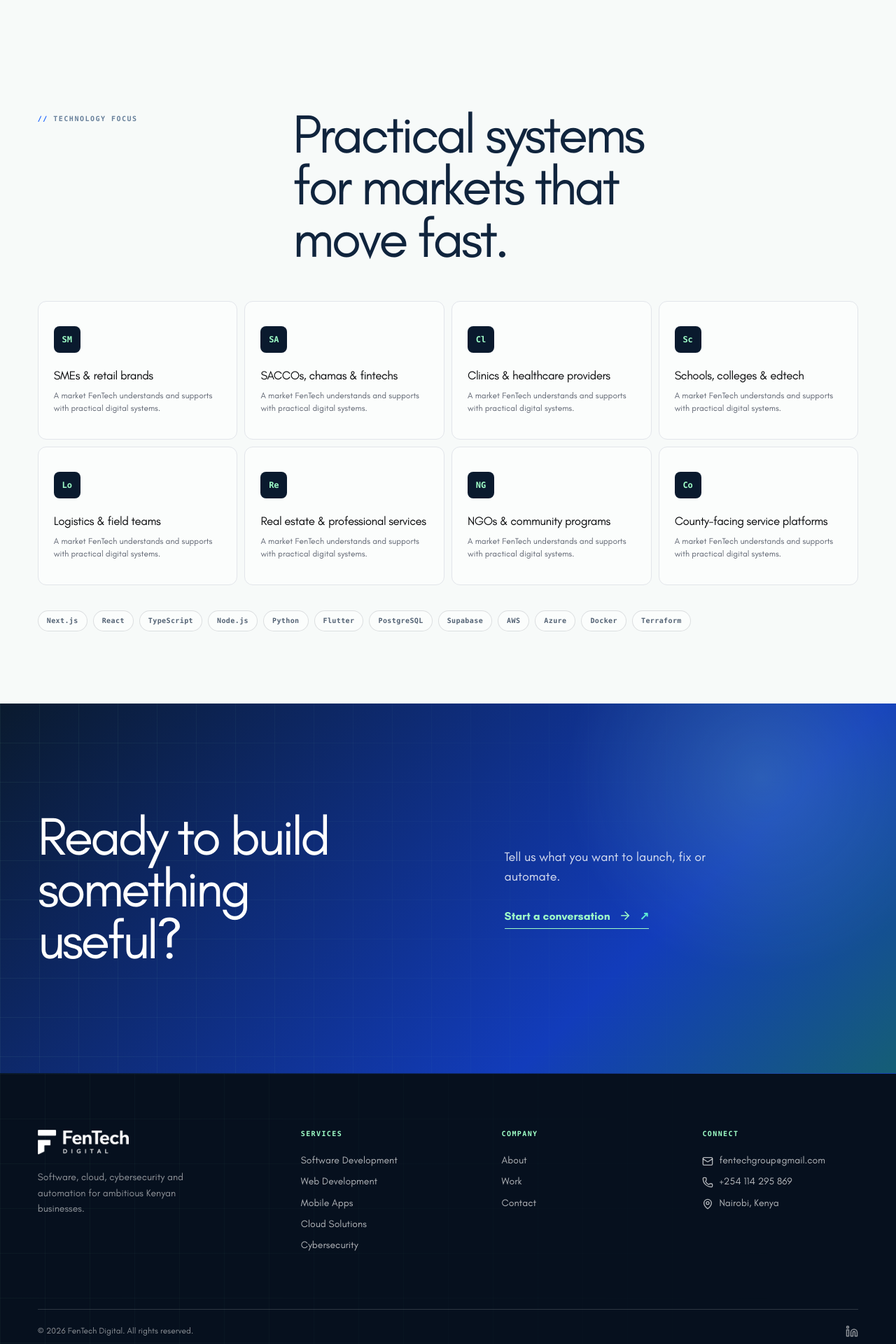
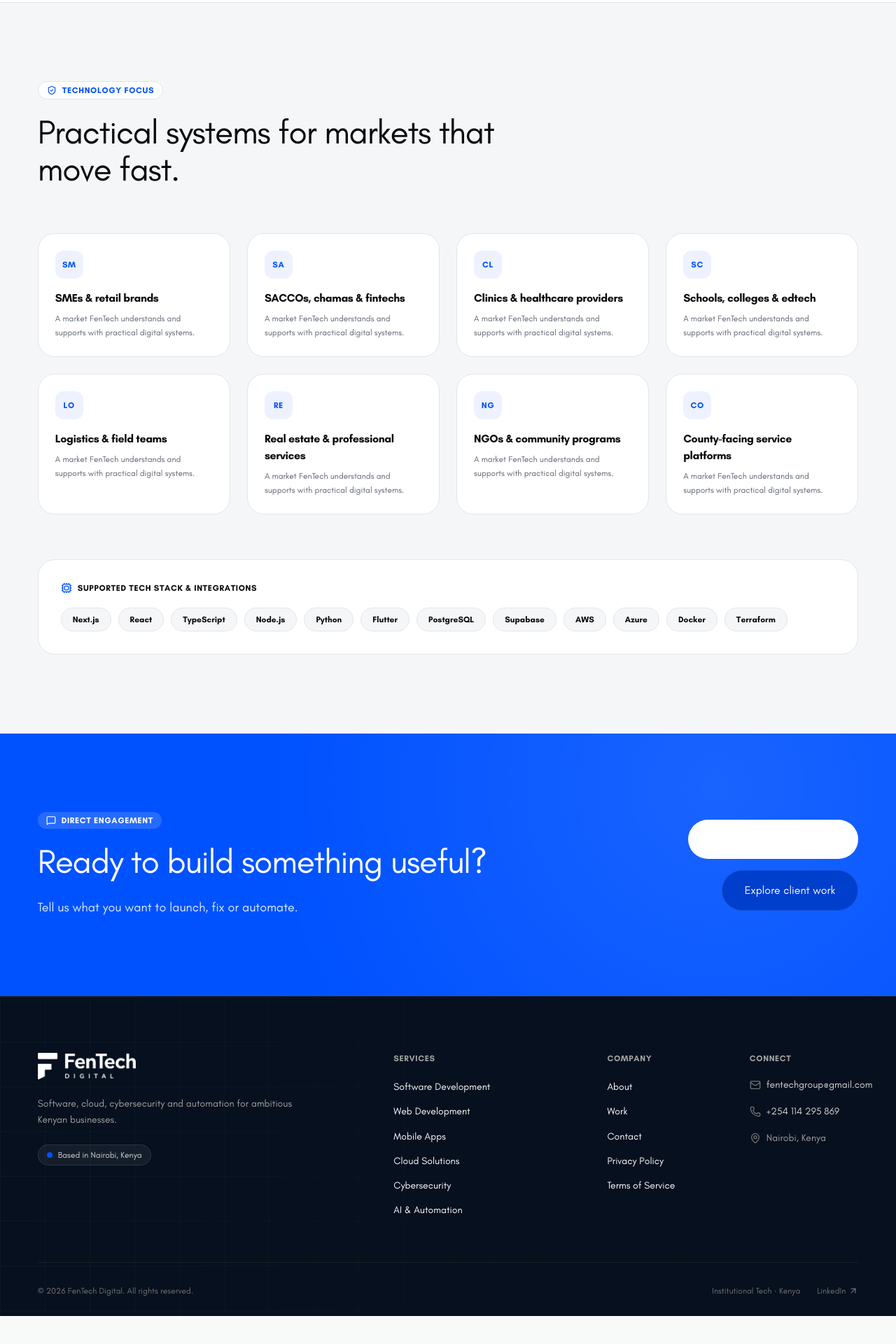
Before and after one commit to Felix273/fentech-digital, a Next.js app: page / in a window 1280 px wide. Shown: the part 6920-8840 px from the top of the page at 70% size. After the commit the page ends 8800 px from the top, so only its background shows below. Built offline with nearby package versions, Linux system fonts and the light colour scheme; no server answers.

Commit message:
feat: complete homepage redesign with coinbase aesthetic

```diff
--- a/components/CTASection.tsx
+++ b/components/CTASection.tsx
@@ -1,21 +1,55 @@
 "use client";
 
 import Link from "next/link";
-import { ArrowRight } from "lucide-react";
+import { ArrowRight, MessageSquare } from "lucide-react";
 import type { HomepageContent } from "@/lib/cms-content";
 
 export default function CTASection({ content }: { content: HomepageContent }) {
   return (
-    <section className="section section-purple">
-      <div className="shell cta-band">
-        <h2 className="headline">
-          {content.ctaTitle}
-        </h2>
-        <div>
-          <p>{content.ctaBody}</p>
-          <Link href="/contact" className="arrow-link arrow-light">
-            Start a conversation <ArrowRight size={18} />
-          </Link>
+    <section className="py-20 md:py-28 bg-[#0052FF] text-white relative overflow-hidden">
+      {/* Background radial highlight */}
+      <div
+        className="absolute inset-0 opacity-10 pointer-events-none"
+        style={{
+          backgroundImage: "radial-gradient(circle at 80% 20%, #ffffff 0%, transparent 60%)"
+        }}
+      />
+
+      <div className="shell relative z-10">
+        <div className="grid grid-cols-1 lg:grid-cols-12 gap-8 lg:gap-12 items-center">
+
+          <div className="lg:col-span-7">
+            <div className="inline-flex items-center gap-2 px-3 py-1 rounded-full bg-white/15 text-white text-xs font-semibold tracking-wider uppercase mb-5 backdrop-blur-xs">
+              <MessageSquare className="w-3.5 h-3.5" />
+              <span>Direct Engagement</span>
+            </div>
+
+            <h2 className="text-3xl sm:text-4xl lg:text-5xl font-medium tracking-tight text-white leading-[1.12] mb-6">
+              {content.ctaTitle}
+            </h2>
+
+            <p className="text-lg text-blue-100 font-normal leading-relaxed max-w-xl">
+              {content.ctaBody}
+            </p>
+          </div>
+
+          <div className="lg:col-span-5 flex flex-col sm:flex-row lg:flex-col gap-4 lg:items-end">
+            <Link
+              href="/contact"
+              className="inline-flex items-center justify-center gap-2 px-8 py-4 rounded-full bg-white text-[#0052FF] font-semibold text-base hover:bg-slate-100 transition-all hover:shadow-lg w-full sm:w-auto"
+            >
+              <span>Start a conversation</span>
+              <ArrowRight className="w-4 h-4 ml-1" />
+            </Link>
+
+            <Link
+              href="/work"
+              className="inline-flex items-center justify-center gap-2 px-8 py-4 rounded-full bg-[#003ECC] text-white font-medium text-base hover:bg-[#0035B0] transition-colors border border-blue-400/20 w-full sm:w-auto"
+            >
+              <span>Explore client work</span>
+            </Link>
+          </div>
+
         </div>
       </div>
     </section>
--- a/components/Footer.tsx
+++ b/components/Footer.tsx
@@ -2,13 +2,15 @@
 
 import Link from "next/link";
 import Image from "next/image";
-import { Linkedin, Mail, MapPin, Phone } from "lucide-react";
+import { Linkedin, Mail, MapPin, Phone, ArrowUpRight } from "lucide-react";
 import type { PublicCmsContent, SiteSettingsContent } from "@/lib/cms-content";
 
 const companyLinks = [
   { href: "/about", label: "About" },
   { href: "/work", label: "Work" },
   { href: "/contact", label: "Contact" },
+  { href: "/privacy", label: "Privacy Policy" },
+  { href: "/terms", label: "Terms of Service" },
 ];
 
 export default function Footer({
@@ -19,57 +21,123 @@
   services: PublicCmsContent["services"];
 }) {
   return (
-    <footer>
+    <footer className="bg-[#0A0B0D] text-white pt-20 pb-12 border-t border-[#1E2025]">
       <div className="shell">
-        <div className="footer-grid">
-          <div className="footer-brand">
-            <Image src="/brand/fentech-logo.png" alt="FenTech Digital" width={160} height={43} />
-            <p>
-              {siteSettings.footerBrandLine}
+
+        {/* Main Grid */}
+        <div className="grid grid-cols-1 md:grid-cols-2 lg:grid-cols-12 gap-12 pb-16 border-b border-[#1E2025]">
+
+          {/* Brand Info */}
+          <div className="lg:col-span-5 flex flex-col items-start">
+            <Link href="/" className="mb-6 block" aria-label="FenTech Digital Home">
+              <Image
+                src="/brand/fentech-logo.png"
+                alt="FenTech Digital"
+                width={140}
+                height={38}
+                className="brightness-0 invert object-contain"
+              />
+            </Link>
+
+            <p className="text-sm text-neutral-400 font-normal leading-relaxed max-w-sm mb-6">
+              {siteSettings.footerBrandLine || "Engineering scalable software, cloud infrastructure, and fintech systems for modern African enterprises."}
             </p>
+
+            <div className="inline-flex items-center gap-2 px-3 py-1.5 rounded-full bg-white/[0.06] border border-white/10 text-xs text-neutral-300">
+              <span className="w-2 h-2 rounded-full bg-[#0052FF]"></span>
+              <span>Based in Nairobi, Kenya</span>
+            </div>
           </div>
 
-          <div className="footer-col">
-            <h3>Services</h3>
-            {services.slice(0, 5).map((service) => (
-              <Link key={service.id} href={`/services/${service.slug}`}>
-                {service.name}
-              </Link>
-            ))}
+          {/* Core Services */}
+          <div className="lg:col-span-3">
+            <h3 className="text-xs font-semibold text-neutral-400 uppercase tracking-wider mb-5">
+              Services
+            </h3>
+            <ul className="space-y-3">
+              {services.slice(0, 6).map((service) => (
+                <li key={service.id}>
+                  <Link
+                    href={`/services/${service.slug}`}
+                    className="text-sm text-neutral-300 hover:text-[#0052FF] transition-colors"
+                  >
+                    {service.name}
+                  </Link>
+                </li>
+              ))}
+            </ul>
           </div>
 
-          <div className="footer-col">
-            <h3>Company</h3>
-            {companyLinks.map((item) => (
-              <Link key={item.href} href={item.href}>
-                {item.label}
-              </Link>
-            ))}
+          {/* Company */}
+          <div className="lg:col-span-2">
+            <h3 className="text-xs font-semibold text-neutral-400 uppercase tracking-wider mb-5">
+              Company
+            </h3>
+            <ul className="space-y-3">
+              {companyLinks.map((item) => (
+                <li key={item.href}>
+                  <Link
+                    href={item.href}
+                    className="text-sm text-neutral-300 hover:text-[#0052FF] transition-colors"
+                  >
+                    {item.label}
+                  </Link>
+                </li>
+              ))}
+            </ul>
           </div>
 
-          <div className="footer-col">
-            <h3>Connect</h3>
-            <a href={`mailto:${siteSettings.email}`}>
-              <Mail size={16} style={{ display: "inline", marginRight: "8px" }} />
-              {siteSettings.email}
+          {/* Connect */}
+          <div className="lg:col-span-2">
+            <h3 className="text-xs font-semibold text-neutral-400 uppercase tracking-wider mb-5">
+              Connect
+            </h3>
+            <ul className="space-y-3.5 text-sm text-neutral-300">
+              <li>
+                <a
+                  href={`mailto:${siteSettings.email}`}
+                  className="inline-flex items-center gap-2 hover:text-[#0052FF] transition-colors"
+                >
+                  <Mail className="w-4 h-4 text-neutral-500" />
+                  <span className="truncate">{siteSettings.email}</span>
+                </a>
+              </li>
+              <li>
+                <a
+                  href={`tel:${siteSettings.phone.replace(/[^\d+]/g, "")}`}
+                  className="inline-flex items-center gap-2 hover:text-[#0052FF] transition-colors"
+                >
+                  <Phone className="w-4 h-4 text-neutral-500" />
+                  <span>{siteSettings.phone}</span>
+                </a>
+              </li>
+              <li className="inline-flex items-center gap-2 text-neutral-400">
+                <MapPin className="w-4 h-4 text-neutral-500 shrink-0" />
+                <span>{siteSettings.location}</span>
+              </li>
+            </ul>
+          </div>
+
+        </div>
+
+        {/* Footer Bottom Strip */}
+        <div className="pt-8 flex flex-col sm:flex-row items-center justify-between gap-4 text-xs text-neutral-500">
+          <span>© {new Date().getFullYear()} FenTech Digital. All rights reserved.</span>
+
+          <div className="flex items-center gap-6">
+            <span className="text-neutral-500">Institutional Tech · Kenya</span>
+            <a
+              href="https://linkedin.com"
+              target="_blank"
+              rel="noreferrer"
+              className="text-neutral-400 hover:text-white transition-colors flex items-center gap-1"
+            >
+              <span>LinkedIn</span>
+              <ArrowUpRight className="w-3.5 h-3.5" />
             </a>
-            <a href={`tel:${siteSettings.phone.replace(/[^\d+]/g, "")}`}>
-              <Phone size={16} style={{ display: "inline", marginRight: "8px" }} />
-              {siteSettings.phone}
-            </a>
-            <span>
-              <MapPin size={16} style={{ display: "inline", marginRight: "8px" }} />
-              {siteSettings.location}
-            </span>
           </div>
         </div>
 
-        <div className="footer-bottom">
-          <span>© {new Date().getFullYear()} FenTech Digital. All rights reserved.</span>
-          <a href="https://linkedin.com" target="_blank" rel="noreferrer">
-            <Linkedin size={18} />
-          </a>
-        </div>
       </div>
     </footer>
   );
--- a/components/PartnersSection.tsx
+++ b/components/PartnersSection.tsx
@@ -1,5 +1,6 @@
 "use client";
 
+import { ShieldCheck, Cpu } from "lucide-react";
 import type { HomepageContent, PublicCmsContent } from "@/lib/cms-content";
 
 export default function PartnersSection({
@@ -14,26 +15,64 @@
   const proofPoints = industries.slice(0, 8);
 
   return (
-    <section className="section-sm">
+    <section className="py-20 md:py-28 bg-[#F5F6F8] border-b border-[#E2E5EA]">
       <div className="shell">
-        <div className="proof-head" data-reveal>
-          <div className="label">{content.partnersLabel}</div>
-          <h2 className="headline">Practical systems for markets that move fast.</h2>
+
+        {/* Header */}
+        <div className="max-w-3xl mb-16">
+          <div className="inline-flex items-center gap-2 px-3 py-1 rounded-full bg-white border border-[#E2E5EA] text-[#0052FF] text-xs font-semibold tracking-wider uppercase mb-5">
+            <ShieldCheck className="w-3.5 h-3.5" />
+            <span>{content.partnersLabel || "Enterprise Readiness"}</span>
+          </div>
+
+          <h2 className="text-3xl sm:text-4xl lg:text-5xl font-medium tracking-tight text-[#0A0B0D] leading-[1.12]">
+            Practical systems for markets that move fast.
+          </h2>
         </div>
-        <div className="partner-grid proof-grid" data-reveal>
+
+        {/* Cards Grid */}
+        <div className="grid grid-cols-1 sm:grid-cols-2 lg:grid-cols-4 gap-6 mb-16">
           {proofPoints.map((item) => (
-            <div key={item.name} className="partner-card proof-card">
-              <div className="partner-logo">{item.name.slice(0, 2)}</div>
-              <strong>{item.name}</strong>
-              <span>{item.description}</span>
+            <div
+              key={item.name}
+              className="bg-white rounded-3xl p-6 border border-[#E2E5EA] hover:border-[#0052FF] transition-all duration-200 flex flex-col justify-between hover:shadow-sm"
+            >
+              <div>
+                <div className="w-10 h-10 rounded-xl bg-[#EEF2FF] text-[#0052FF] font-semibold text-xs flex items-center justify-center uppercase mb-4 tracking-wider">
+                  {item.name.slice(0, 2)}
+                </div>
+                <h3 className="text-base font-semibold text-[#0A0B0D] tracking-tight mb-2">
+                  {item.name}
+                </h3>
+                <p className="text-xs text-[#5B616E] font-normal leading-relaxed line-clamp-3">
+                  {item.description}
+                </p>
+              </div>
             </div>
           ))}
         </div>
-        <div className="tech-tags" data-reveal style={{ marginTop: "36px" }}>
-          {technologies.map((technology) => (
-            <span key={technology}>{technology}</span>
-          ))}
+
+        {/* Tech Stack Strip */}
+        <div className="bg-white rounded-3xl p-8 border border-[#E2E5EA]">
+          <div className="flex items-center gap-2 mb-5">
+            <Cpu className="w-4 h-4 text-[#0052FF]" />
+            <span className="text-xs font-semibold uppercase tracking-wider text-[#0A0B0D]">
+              Supported Tech Stack & Integrations
+            </span>
+          </div>
+
+          <div className="flex flex-wrap gap-2.5">
+            {technologies.map((technology) => (
+              <span
+                key={technology}
+                className="inline-flex items-center px-4 py-2 rounded-full bg-[#F5F6F8] border border-[#E2E5EA] text-xs font-semibold text-[#0A0B0D] hover:border-[#0052FF] hover:text-[#0052FF] transition-colors"
+              >
+                {technology}
+              </span>
+            ))}
+          </div>
         </div>
+
       </div>
     </section>
   );
```
Also changed, not shown: components/IndustriesSection.tsx (+23 -12 lines).
